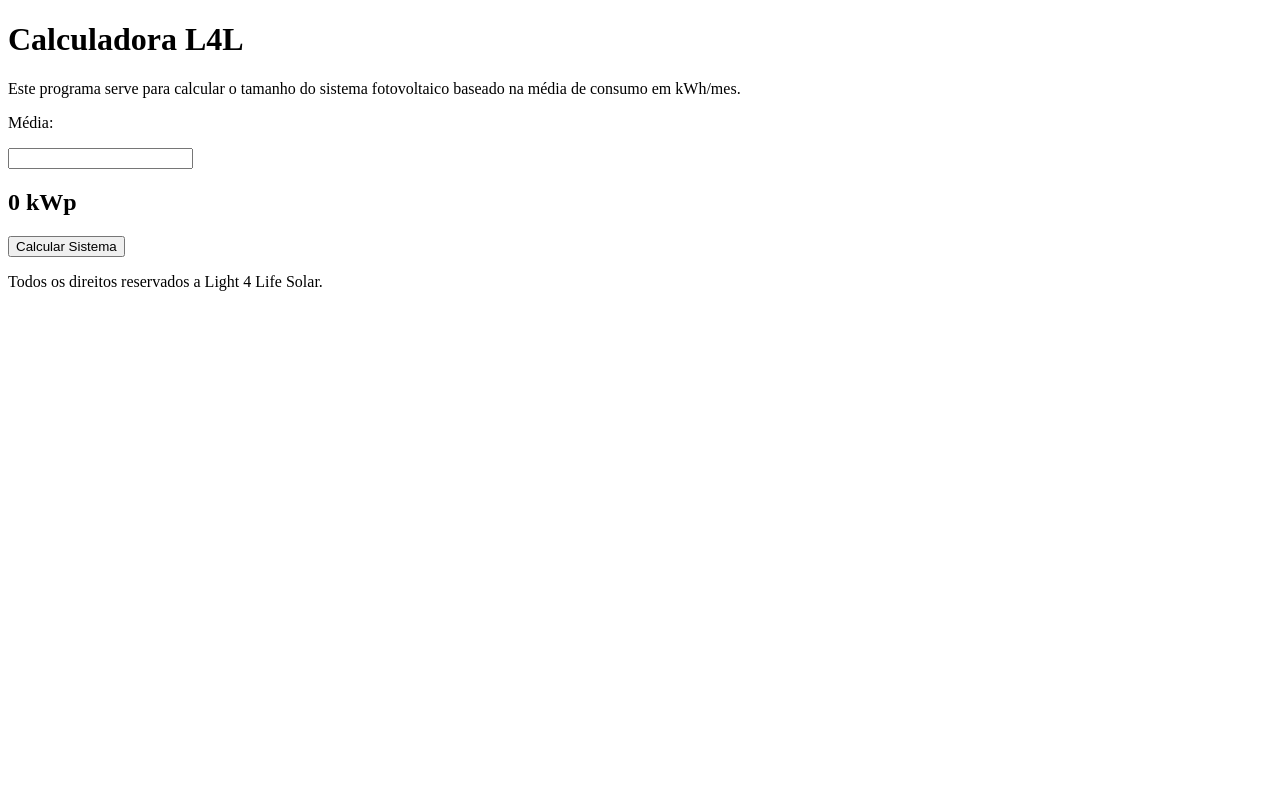
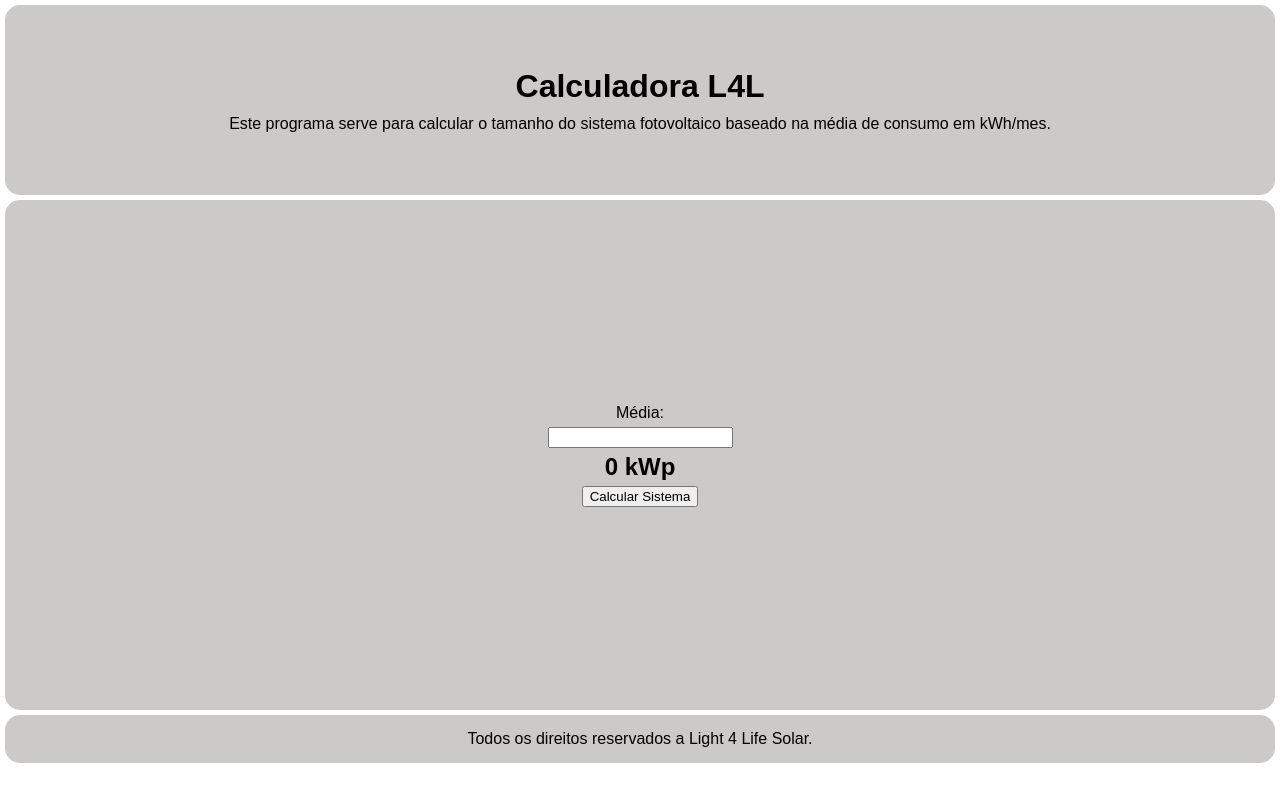
Before and after one commit to patricklouback/Calculadora-L4L, a plain HTML site: page index.html in a window 1280 px wide. Drawn offline with Linux system fonts and the light colour scheme.

Commit message:
Inserindo CSS

```diff
--- a/index.html
+++ b/index.html
@@ -4,19 +4,27 @@
     <meta charset="UTF-8">
     <meta name="viewport" content="width=device-width, initial-scale=1.0">
     <title>Tentativa 01</title>
+    <link rel="stylesheet" href="style.css">
 </head>
 
 <body>
-
+    <header>
         <h1>Calculadora L4L</h1>
     <p>Este programa serve para calcular o tamanho do sistema fotovoltaico baseado na média de consumo em kWh/mes.</p>
+    </header>
+
+    <main>
         <p>Média:</p>
         <input type="number"/>
 
         <h2>0 kWp</h2>
         <button>Calcular Sistema</button>
+    </main>
 
+    <footer>
         <p>Todos os direitos reservados a Light 4 Life Solar.</p>
+    </footer>
+
 
 </body>
 </html>
--- /dev/null
+++ b/style.css
@@ -0,0 +1,45 @@
+* {
+    margin: 0;
+}
+
+body {
+    display: flex;
+    flex-direction: column;
+    gap: 5px;
+    margin: 5px;
+    font-family: Arial, Helvetica, sans-serif;
+}
+
+header {
+    background-color: rgb(204, 201, 201);
+    padding: 15px;
+    display: flex;
+    flex-direction: column;
+    align-items: center;
+    justify-content: center;
+    gap: 10px;
+    height: 20vh;
+    border-radius: 15px;
+
+}
+
+main {
+    background-color: rgb(204, 201, 201);
+    padding: 15px;
+    display: flex;
+    flex-direction: column;
+    align-items: center;
+    justify-content: center;
+    gap: 5px;
+    height: 60vh;
+    border-radius: 15px;
+}
+
+footer {
+    background-color: rgb(204, 201, 201);
+    padding: 15px;
+    display: flex;
+    align-items: center;
+    justify-content: center;
+    border-radius: 15px;
+}
```
Lines whose indentation alone changed are shown as unchanged.
